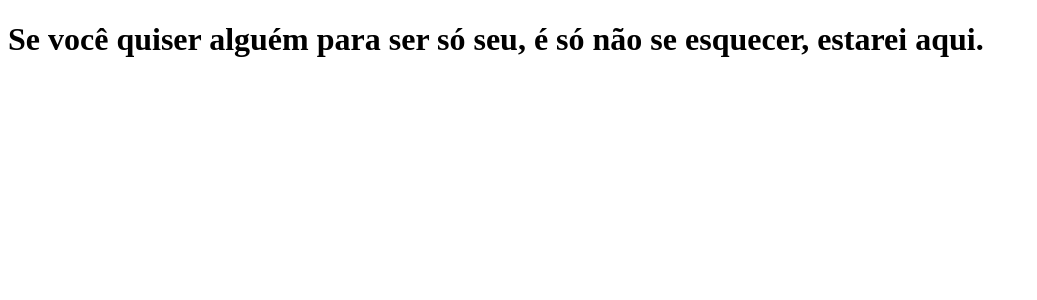
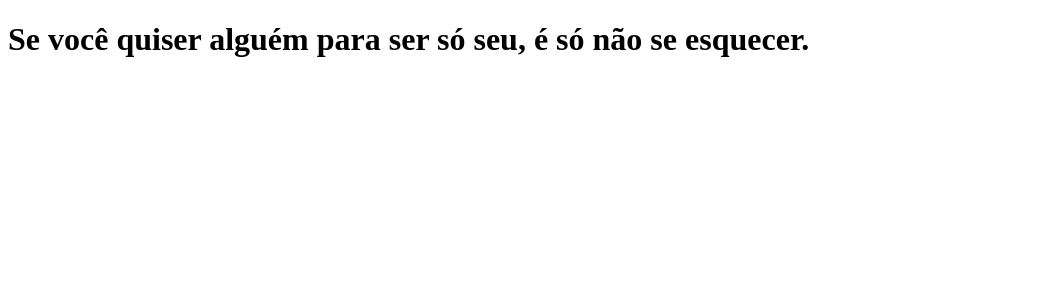
Before and after one commit to salatvieira/clone-tabnews, a Next.js app: page / in a window 1280 px wide. Shown: the top 300 px of the page, without its empty margins (0-1037 px from the left). Built offline with nearby package versions, Linux system fonts and the light colour scheme.

Commit message:
Modificação teste

```diff
--- a/pages/index.js
+++ b/pages/index.js
@@ -1,9 +1,5 @@
 function Home() {
-  return (
-    <h1>
-      Se você quiser alguém para ser só seu, é só não se esquecer, estarei aqui.
-    </h1>
-  );
+  return <h1>Se você quiser alguém para ser só seu, é só não se esquecer.</h1>;
 }
 
 export default Home;
```
